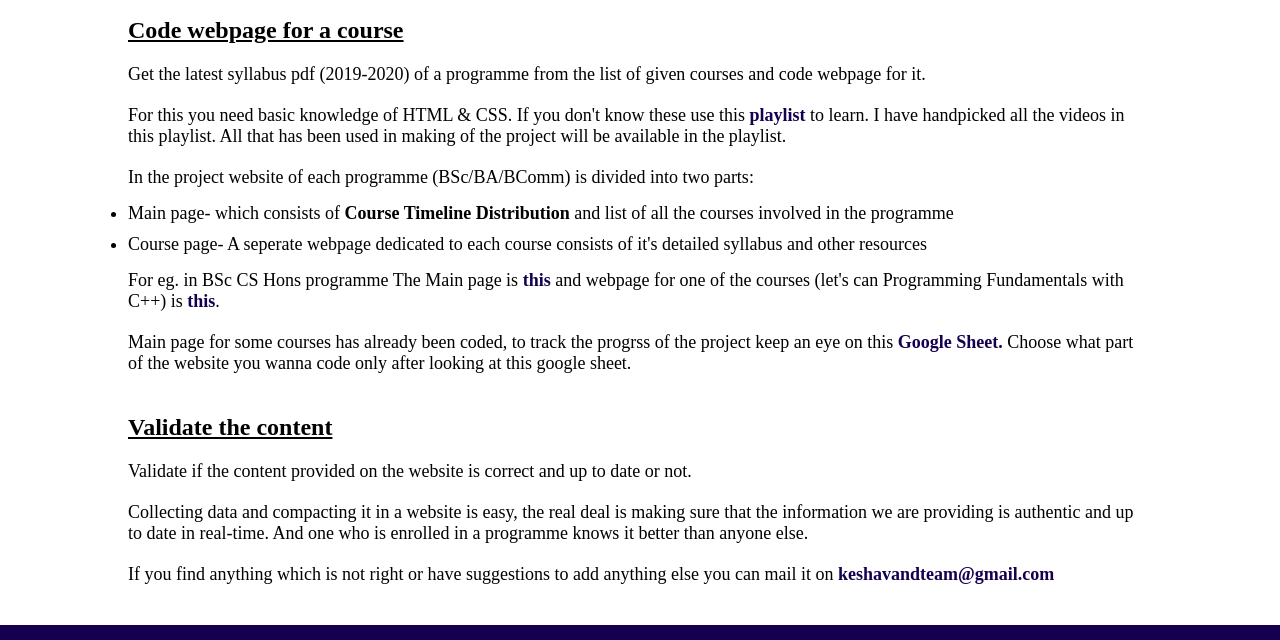
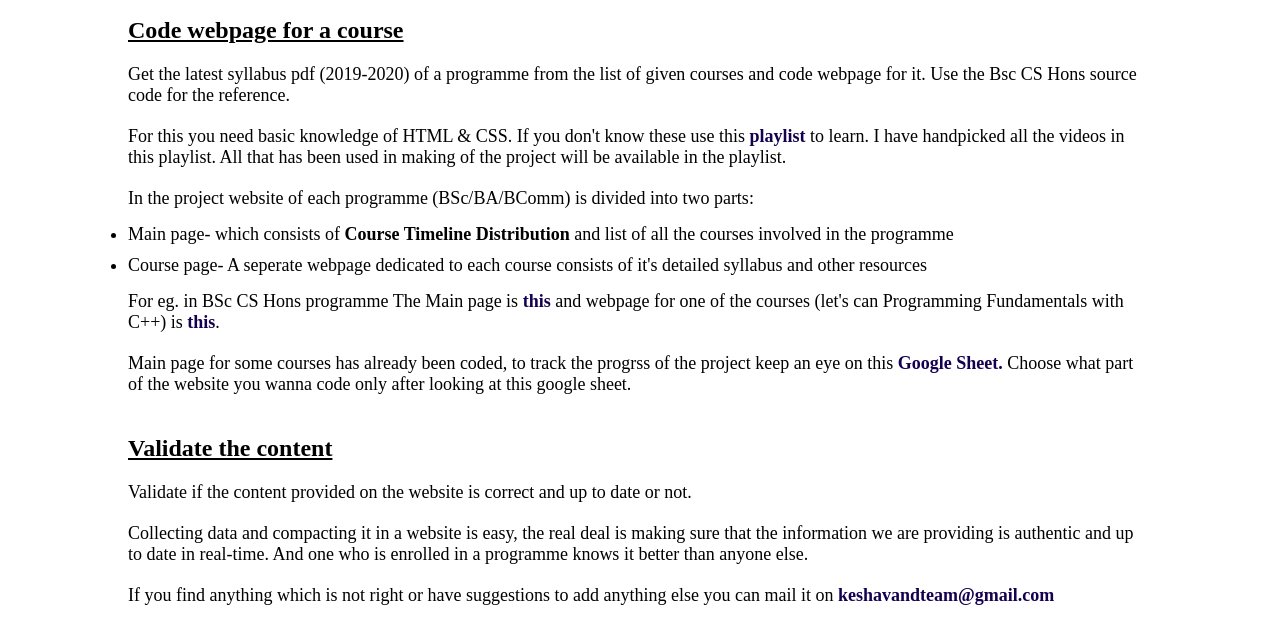
Before and after one commit to professor91/ProjectSyllabusDB, a plain HTML site: page contribute/contribute.html in a window 1280 px wide. Shown: the part 160-800 px from the top of the page. Drawn offline with Linux system fonts and the light colour scheme.

Commit message:
Update contribute.html

```diff
--- a/contribute/contribute.html
+++ b/contribute/contribute.html
@@ -36,7 +36,7 @@
 						<h3><u>Code webpage for a course</u></h3>
 					</div>
 					<div class="description">
-						<p>Get the latest syllabus pdf (2019-2020) of a programme from the list of given courses and code webpage for it.</p>
+						<p>Get the latest syllabus pdf (2019-2020) of a programme from the list of given courses and code webpage for it. Use the Bsc CS Hons source code for the reference.</p>
 						<p>For this you need basic knowledge of HTML & CSS. If you don't know these use this
 							<a href="https://www.youtube.com/playlist?list=PLPxc0y7j97c5U1DHWDr4ZDKRgu8wlKdsi" class="link" target="_blank">playlist</a>
 							to learn. I have handpicked all the videos in this playlist. All that has been used in making of the project will be available
```
